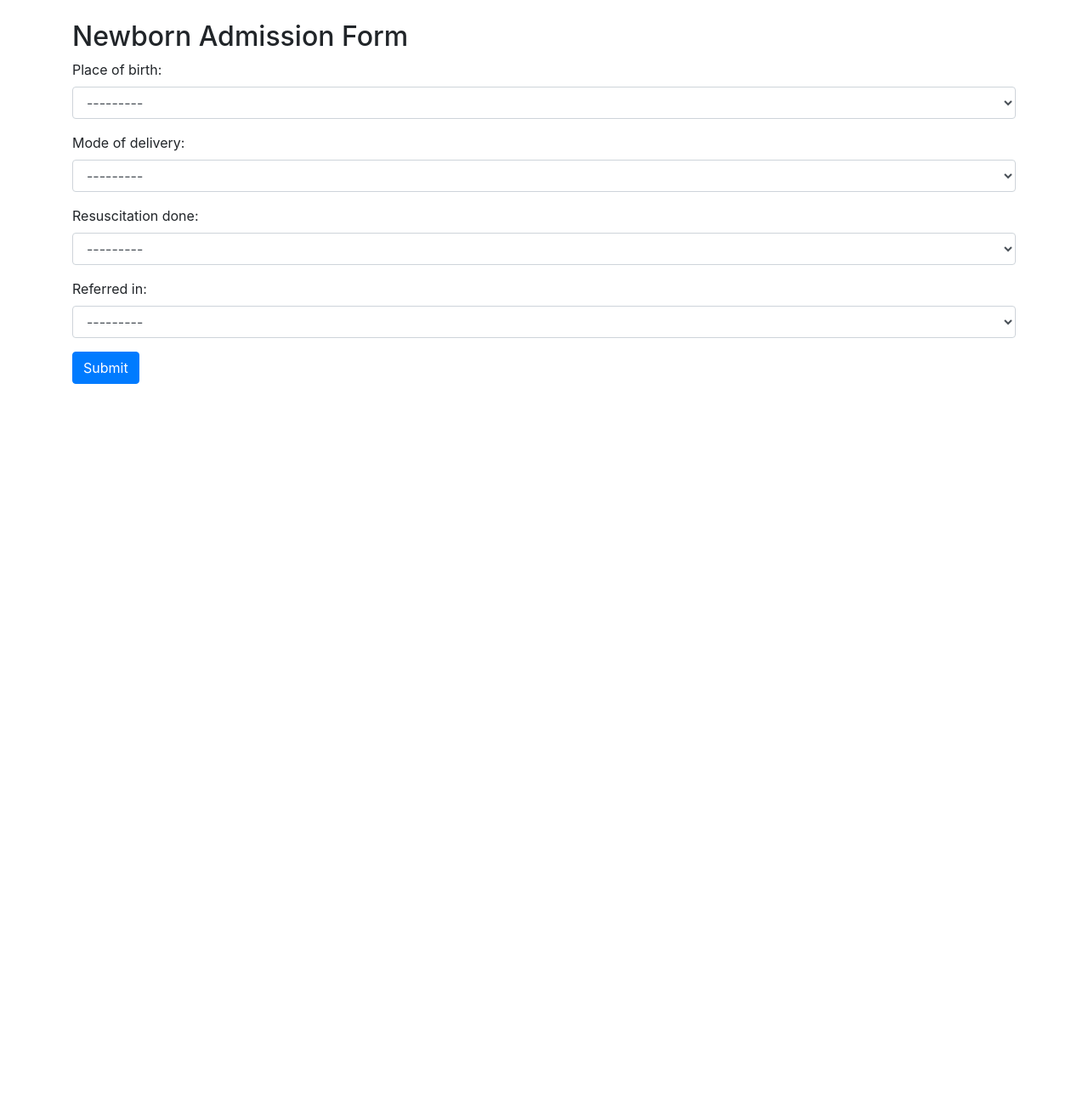
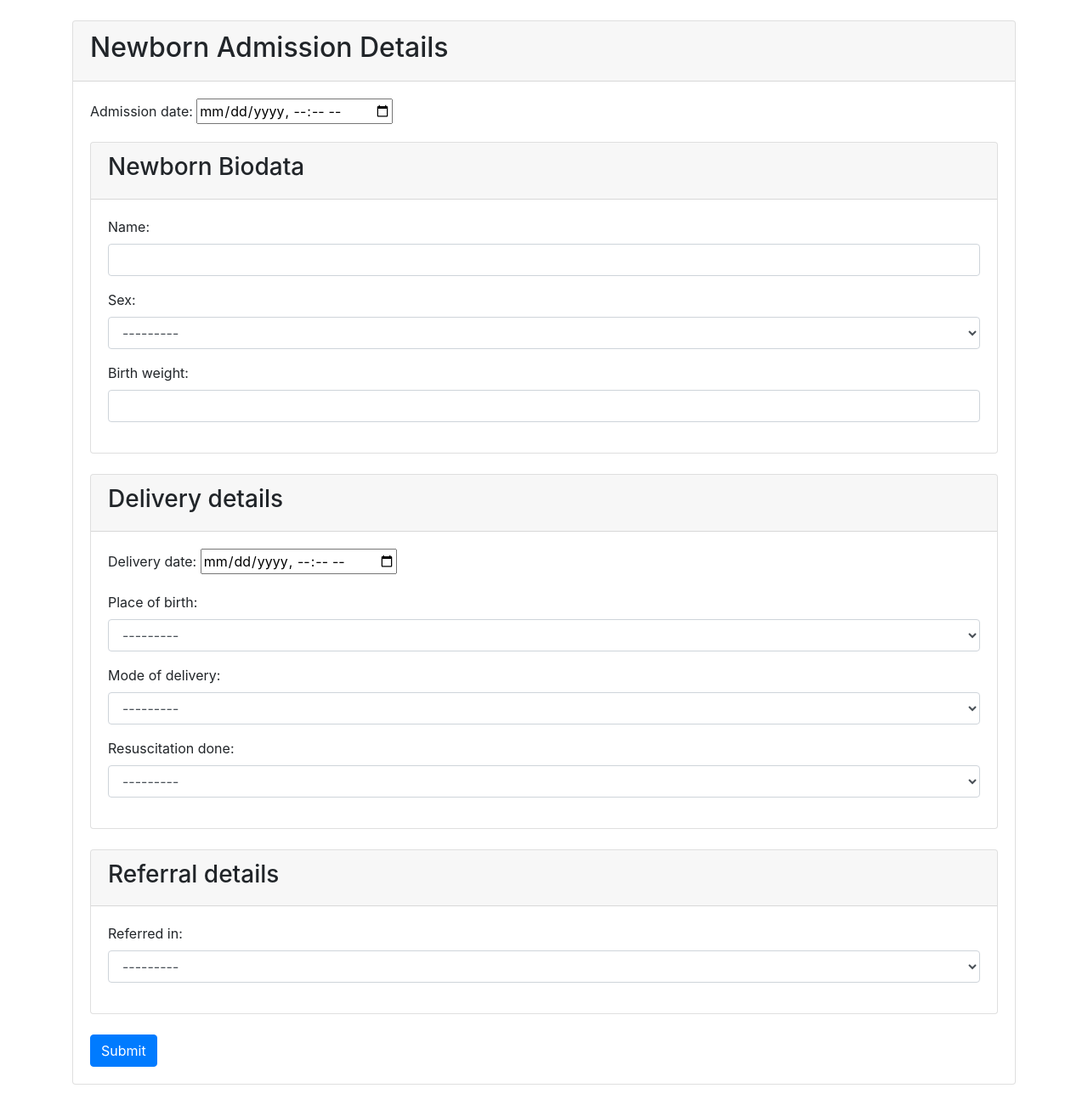
Before and after one commit to Mzee1991/NeoCare-App, a Django app: page /newborn/newborn_delivery_notes/ in a window 1280 px wide. Shown: the whole page at 85% size. Before the commit the page ends 452 px from the top, so only its background shows below. Run offline with Django 4.2, Linux system fonts and the light colour scheme; some libraries are stand-ins or nearby versions.

Commit message:
delivery details newform

```diff
--- a/v2/newborn/forms.py
+++ b/v2/newborn/forms.py
@@ -170,7 +170,9 @@ class NewbornForm(forms.ModelForm):
         super().__init__(*args, **kwargs)
         self.fields['delivery_date'].input_formats = ('%Y-%m-%dT%H:%M',)  # set input format for datetime-local widget
         self.fields['admission_date'].input_formats = ('%Y-%m-%dT%H:%M',)  # set input format for datetime-local widget
-        mother_name = self.instance.mother.name if self.instance.mother else ""
+
+        # Set the initial value for the 'name' field
+        mother_name = self.initial['mother'].name if 'mother' in self.initial else ""
         self.fields['name'].initial = f"B/O {mother_name}"
 
 
@@ -293,13 +295,15 @@ class NewbornAdmissionForm(forms.ModelForm):
     resuscitation_choices_1 = forms.BooleanField(label='Bag & Mask',required=False,widget=forms.CheckboxInput(attrs={'class': 'form-check-input'}))
     resuscitation_choices_2 = forms.BooleanField(label='Oxygen',required=False, widget=forms.CheckboxInput(attrs={'class': 'form-check-input'}))
     referral_date_time = forms.DateTimeField(widget=forms.TextInput(attrs={'type': 'datetime-local', 'placeholder': 'YYYY-MM-DD HH:MM'}), required=False)
+    admission_date = forms.DateTimeField(widget=forms.TextInput(attrs={'type': 'datetime-local', 'placeholder': 'YYYY-MM-DD HH:MM'}))
+    delivery_date = forms.DateTimeField(widget=forms.TextInput(attrs={'type': 'datetime-local', 'placeholder': 'YYYY-MM-DD HH:MM'}))
 
     def __init__(self, *args, **kwargs):
         super().__init__(*args, **kwargs)
 
         # Add the form-control class for consistent styling
         for field_name, field in self.fields.items():
-            if field_name not in ('resuscitation_choices_1', 'resuscitation_choices_2', 'referral_date_time'):
+            if field_name not in ('resuscitation_choices_1', 'resuscitation_choices_2', 'referral_date_time', 'admission_date', 'delivery_date'):
                 field.widget.attrs['class'] = 'form-control'
 
         # Add JavaScript classes to the fields for event handling
--- a/v2/newborn/models.py
+++ b/v2/newborn/models.py
@@ -317,6 +317,16 @@ class NewbornAdmission(models.Model):
         ('No', 'No'),
     ]
 
+    SEX = [
+        ('M', 'M'),
+        ('F', 'F'),
+    ]
+
+    admission_date = models.DateTimeField()
+    name = models.CharField(max_length=100)
+    sex = models.CharField(max_length=100, choices=SEX)
+    birth_weight = models.DecimalField(max_digits=2, decimal_places=1)
+    delivery_date = models.DateTimeField()
     place_of_birth = models.CharField(max_length=20, choices=PLACE_OF_BIRTH_CHOICES)
     hospital_name = models.CharField(max_length=100, blank=True, null=True)
     mode_of_delivery = models.CharField(max_length=3, choices=MODE_OF_DELIVERY_CHOICES)
@@ -327,7 +337,7 @@ class NewbornAdmission(models.Model):
     referred_in = models.CharField(max_length=3, choices=YES_NO_CHOICES)
     facility_name = models.CharField(max_length=100, blank=True, null=True)
     referral_date_time = models.DateTimeField(blank=True, null=True)
-    reason_for_referral = models.TextField(blank=True, null=True)
+    reason_for_referral = models.CharField(max_length=100, blank=True, null=True)
     means_of_transport = models.CharField(max_length=20, choices=MEANS_OF_TRANSPORT_CHOICES, blank=True, null=True)
     oxygen_transport = models.CharField(max_length=3, choices=YES_NO_CHOICES, blank=True, null=True)
 
--- a/v2/newborn/templates/newborn/newborn_delivery_notes.html
+++ b/v2/newborn/templates/newborn/newborn_delivery_notes.html
@@ -7,9 +7,50 @@
 </head>
 <body>
   <div class="container mt-4">
-    <h2>Newborn Admission Form</h2>
+    <div class="card mb-4">
+      <div class="card-header">
+        <h2>Newborn Admission Details</h2>
+      </div>
+      <div class="card-body">
 	<form method="post">
           {% csrf_token %}
+<div class="form-group">
+          {{ form.admission_date.label_tag }}
+          {{ form.admission_date }}
+        </div>
+
+        <div class="card mb-4">
+          <div class="card-header">
+            <h3>Newborn Biodata</h3>
+          </div>
+          <div class="card-body">
+            <div class="form-group">
+              {{ form.name.label_tag }}
+              {{ form.name }}
+            </div>
+
+            <div class="form-group">
+              {{ form.sex.label_tag }}
+              {{ form.sex }}
+            </div>
+
+            <div class="form-group">
+              {{ form.birth_weight.label_tag }}
+              {{ form.birth_weight }}
+            </div>
+          </div>
+        </div>
+
+        <div class="card mb-4">
+          <div class="card-header">
+            <h3>Delivery details</h3>
+          </div>
+          <div class="card-body">
+            <div class="form-group">
+              {{ form.delivery_date.label_tag }}
+              {{ form.delivery_date }}
+            </div>
+
             <div class="form-group">
               {{ form.place_of_birth.label_tag }}
               {{ form.place_of_birth }}
@@ -48,7 +89,14 @@
                 </div>
               </div>
             </div>
+          </div>
+        </div>
 
+        <div class="card mb-4">
+          <div class="card-header">
+            <h3>Referral details</h3>
+          </div>
+          <div class="card-body">
             <div class="form-group">
               {{ form.referred_in.label_tag }}
               {{ form.referred_in }}
@@ -83,15 +131,21 @@
                 </div>
               </div>
             </div>
+          </div>
+        </div>
 
         <button type="submit" class="btn btn-primary">Submit</button>
 	</form>
+      </div>
+    </div>
   </div>
 
   <!-- Add Bootstrap JS and jQuery links for dynamic functionality -->
   <script src="https://code.jquery.com/jquery-3.5.1.slim.min.js"></script>
   <script src="https://cdn.jsdelivr.net/npm/@popperjs/core@2.9.1/dist/umd/popper.min.js"></script>
   <script src="https://stackpath.bootstrapcdn.com/bootstrap/4.5.2/js/bootstrap.min.js"></script>
+
+
 
   <script>
     // JavaScript code to show/hide fields based on the selected values
@@ -139,6 +193,9 @@
 
         // Toggle the "required" attribute for the referral_date_time field based on the value of referred_in
         $("#id_referral_date_time").prop("required", isReferredIn);
+
+        // Toggle the "required" attribute for the admission_date field based on the value of referred_in
+        $("#id_admission_date").prop("required", !isReferredIn);
       }
 
       // Initial toggle of referral details fields
--- a/v2/newborn/views.py
+++ b/v2/newborn/views.py
@@ -60,15 +60,17 @@ def newborn_detail(request, pk):
 
 @login_required
 def index(request):
+    latest_mother = MotherDetails.objects.all().order_by('-id').first()
+
     if request.method == 'POST':
-        form = NewbornForm(request.POST)
+        form = NewbornForm(request.POST, initial={'mother': latest_mother})
         if form.is_valid():
-            instance = form.save()
-            instance.mother = MotherDetails.objects.all().order_by('-id')[0]
+            instance = form.save(commit=False)
+            instance.mother = latest_mother
             instance.save()
             return redirect('home-page')
     else:
-        form = NewbornForm()
+        form = NewbornForm(initial={'mother': latest_mother})
     return render(request, 'newborn/delivery.html', {'form': form})
 
 
@@ -342,7 +344,7 @@ def mothers_antenatal_details(request, pk):
 def newborn_admission(request):
     if request.method == 'POST':
         form = NewbornAdmissionForm(request.POST)
-        print(form)
+        print(form.errors)
         if form.is_valid():
             form.save()
             return redirect('home-page')  # Redirect to a success page
```
Also changed, not shown: v2/db.sqlite3, v2/newborn/migrations/0001_initial.py, v2/newborn/migrations/0002_alter_newbornadmission_reason_for_referral.py. Lines whose indentation alone changed are shown as unchanged.
